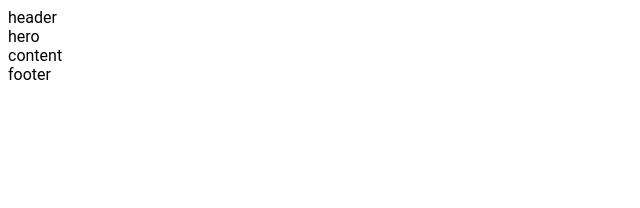
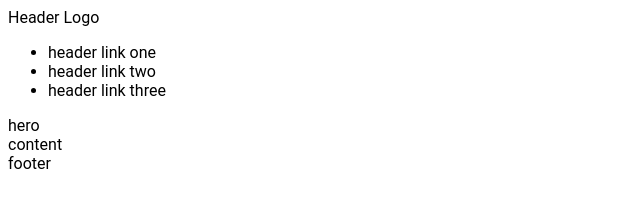
Before and after one commit to Lenblom90/odin-landingpage, a plain HTML site: page index.html in a window 1280 px wide. Shown: the whole page, without its empty margins (0-640 px from the left). Drawn offline with Linux system fonts and the light colour scheme.

Commit message:
Add header html

```diff
--- a/index.html
+++ b/index.html
@@ -6,7 +6,16 @@
     <title>Landing Page</title>
 </head>
 <body>
-    <div class="header">header</div>
+    <div class="header">
+        <div class="logo">Header Logo</div>
+        <div class="nav-list">
+            <ul>
+                <li>header link one</li>
+                <li>header link two</li>
+                <li>header link three</li>
+            </ul>
+        </div>
+    </div>
     <div class="hero">hero</div>
     <div class="content">content</div>
     <div class="footer">footer</div>
```
